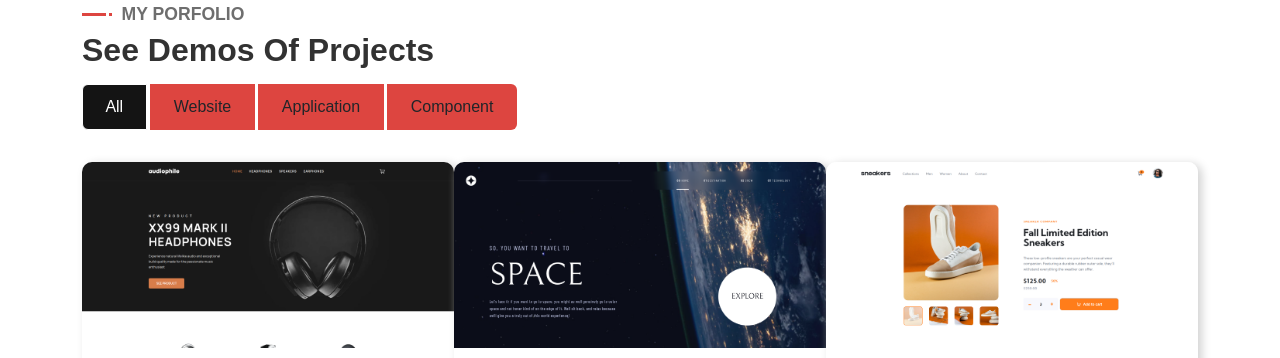
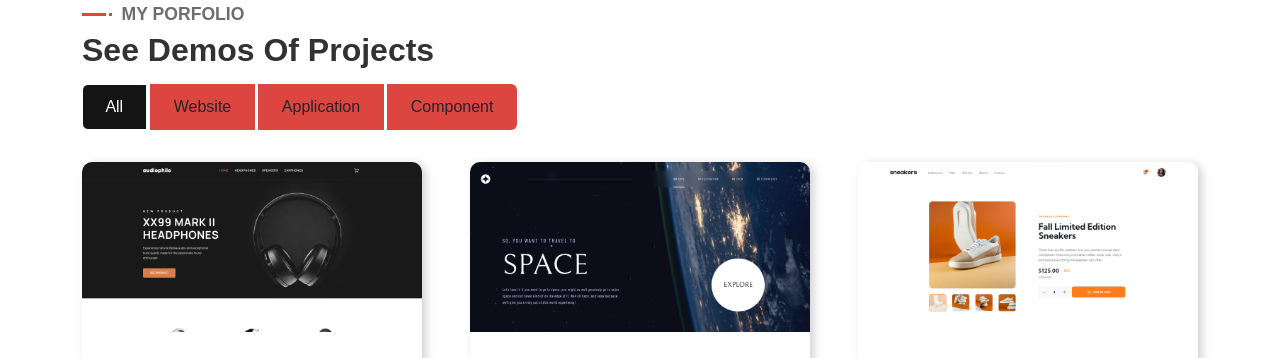
Before and after one commit to UzomaFidelis/portfolio, a website built with Vite: page index.html in a window 1280 px wide. Shown: the part 3530-3888 px from the top of the page. Built offline with nearby package versions, Linux system fonts and the light colour scheme; files whose address does not match are found by name; what outlayer would draw is missing.

Commit message:
remove margin reset class from portfolio container item

```diff
--- a/index.html
+++ b/index.html
@@ -459,7 +459,7 @@
             </button>
           </div>
           <div class="container-fluid remove-x-pad">
-            <div class="row gy-5 gx-5 portfolio-container remove-x-margin">
+            <div class="row gy-5 gx-5 portfolio-container">
               <div class="portfolio-item col-xl-4 col-md-6 col-sm-12 website">
                 <div class="portfolio-wrap">
                   <div class="portfolio-img-wrap">
--- a/src/scss/sections/_portfolio.scss
+++ b/src/scss/sections/_portfolio.scss
@@ -3,10 +3,10 @@
 .portfolio {
   margin-bottom: 4rem;
 
-  &-item {
-    padding-right: 0;
-    padding-left: 0;
-  }
+  // &-item {
+  //   padding-right: 0;
+  //   padding-left: 0;
+  // }
 
   &-wrap {
     overflow: hidden;
```
Also changed, not shown: 1 other file.
